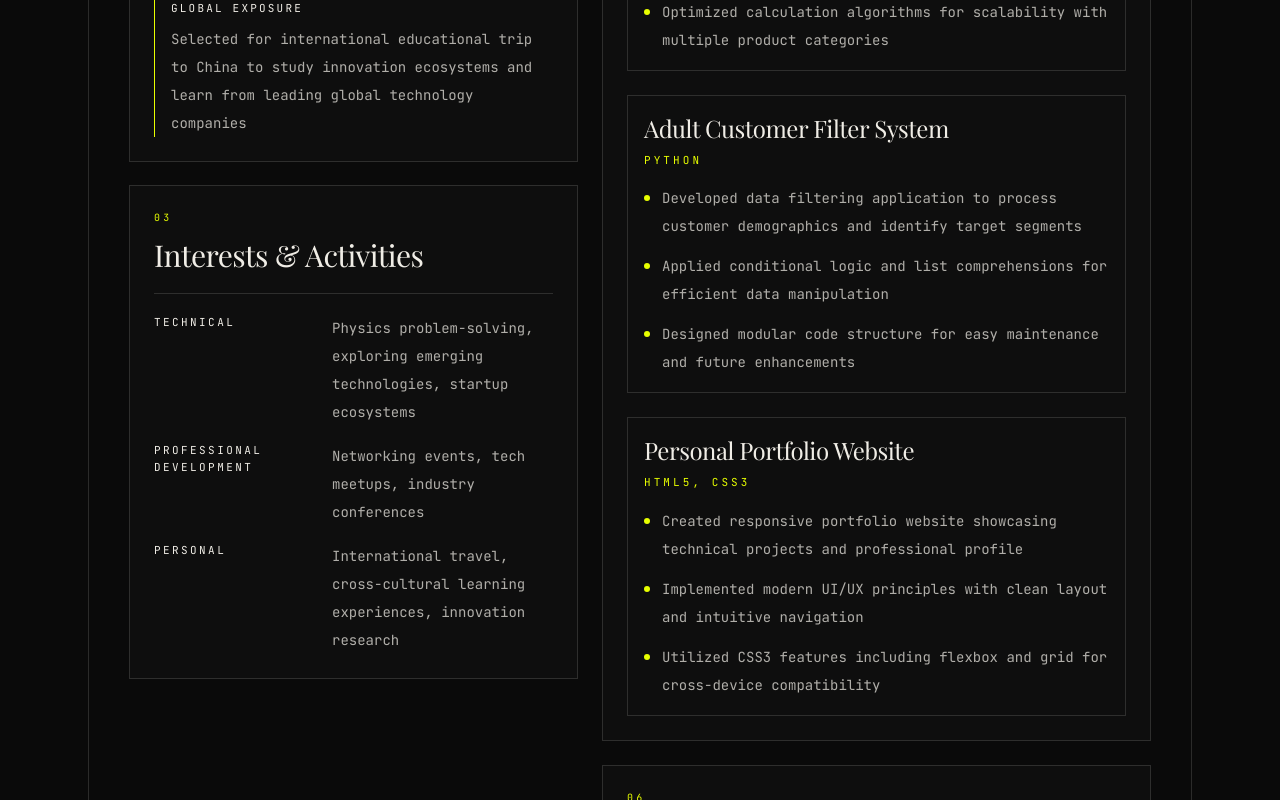
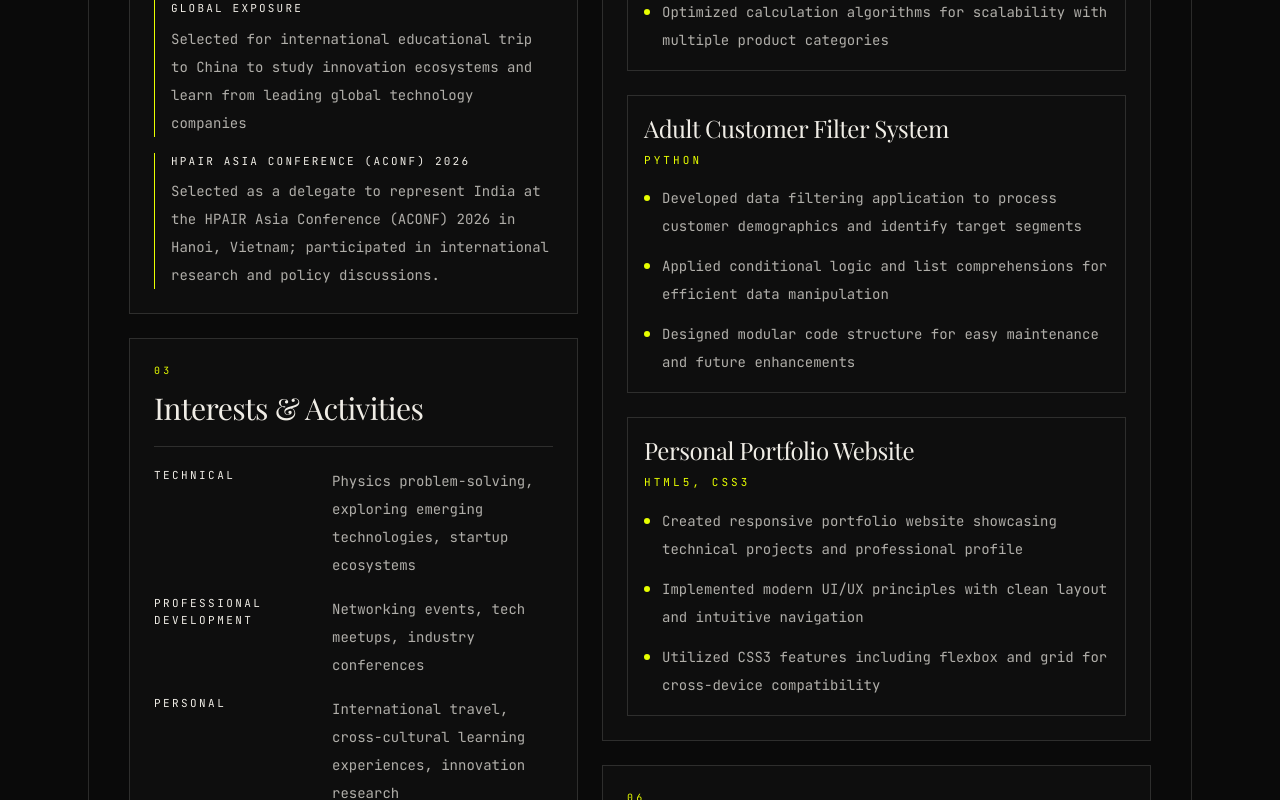
Before and after one commit to UtsavDoye20122005/mybestportfolio, a Next.js app in the folder portfolio/: page /resume in a window 1280 px wide. Shown: the part 1807-2607 px from the top of the page. Built offline with nearby package versions, Linux system fonts and the light colour scheme; a web font is replaced by a local one.

Commit message:
9th change

```diff
--- a/portfolio/app/resume/page.tsx
+++ b/portfolio/app/resume/page.tsx
@@ -120,6 +120,11 @@ const achievements: AchievementItem[] = [
     title: "Global Exposure",
     detail:
       "Selected for international educational trip to China to study innovation ecosystems and learn from leading global technology companies",
+  },
+  {
+    title: "HPAIR Asia Conference (ACONF) 2026",
+    detail:
+      "Selected as a delegate to represent India at the HPAIR Asia Conference (ACONF) 2026 in Hanoi, Vietnam; participated in international research and policy discussions.",
   },
 ];
 
```
